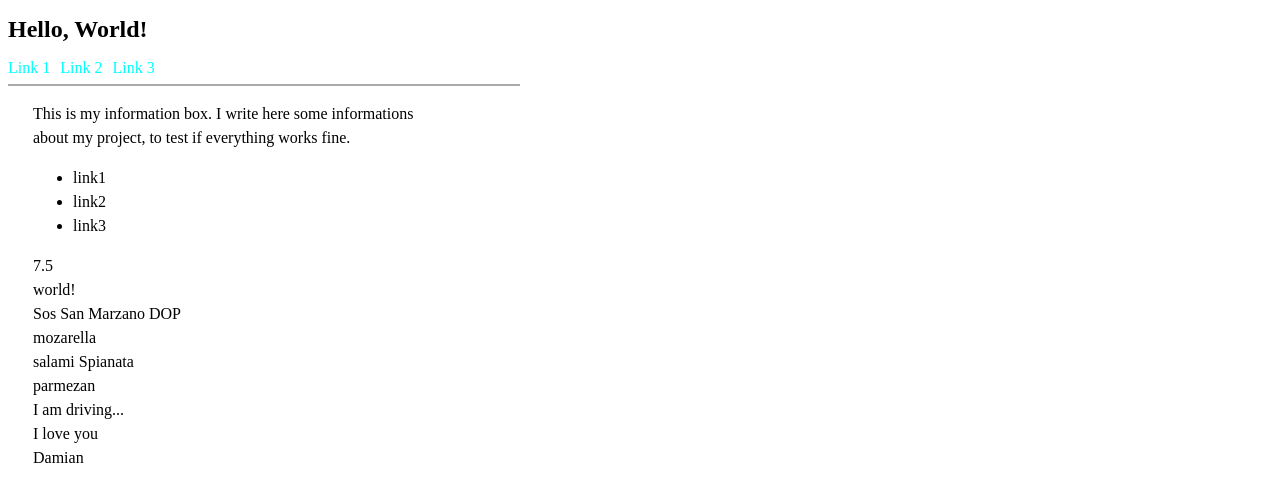
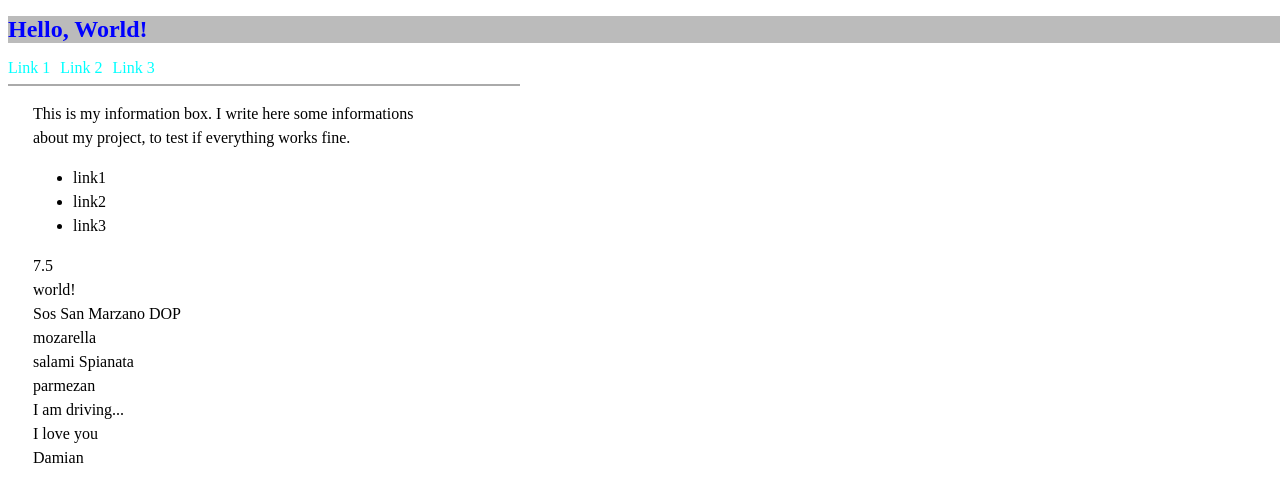
Before and after one commit to Alegres/javalearning, a plain HTML site: page index.html in a window 1280 px wide. Drawn offline with Linux system fonts and the light colour scheme.

Commit message:
Ive changed some css parameters using javascript

```diff
--- a/index.html
+++ b/index.html
@@ -6,7 +6,7 @@
         <title>Hello, World!</title>
     </head>
     <body>
-        <h1>Hello, World!</h1>
+        <h1 id="introduction">Hello, World!</h1>
         <div id="links">
             <a href="link1">Link 1</a>
             <a href="link2">Link 2</a>
--- a/js/style.js
+++ b/js/style.js
@@ -1 +1,5 @@
 /* This script will do some style manipulation */
+var title = document.getElementById("introduction");
+
+title.setAttribute("style", "color: blue;");
+title.style.background = "#bbb";
```
